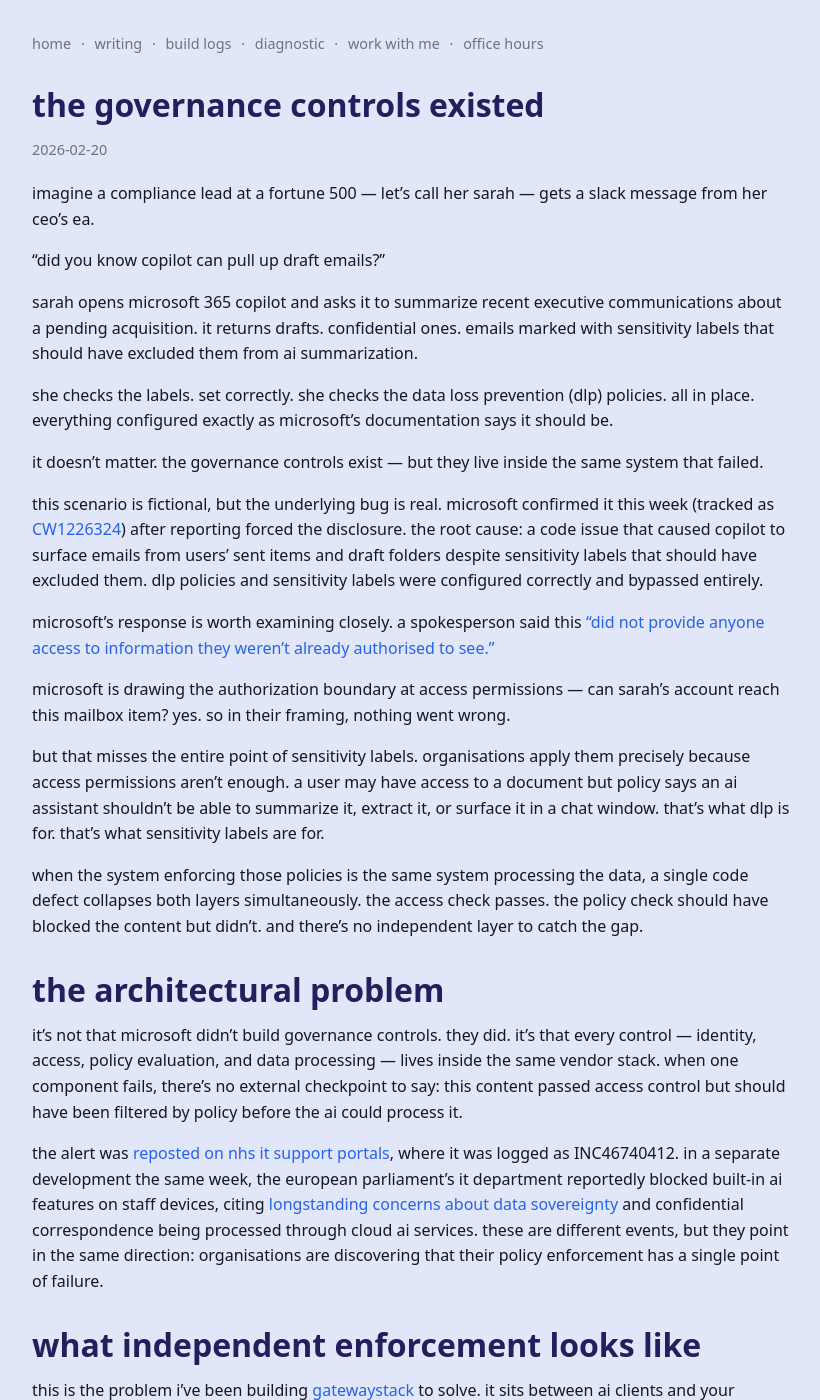
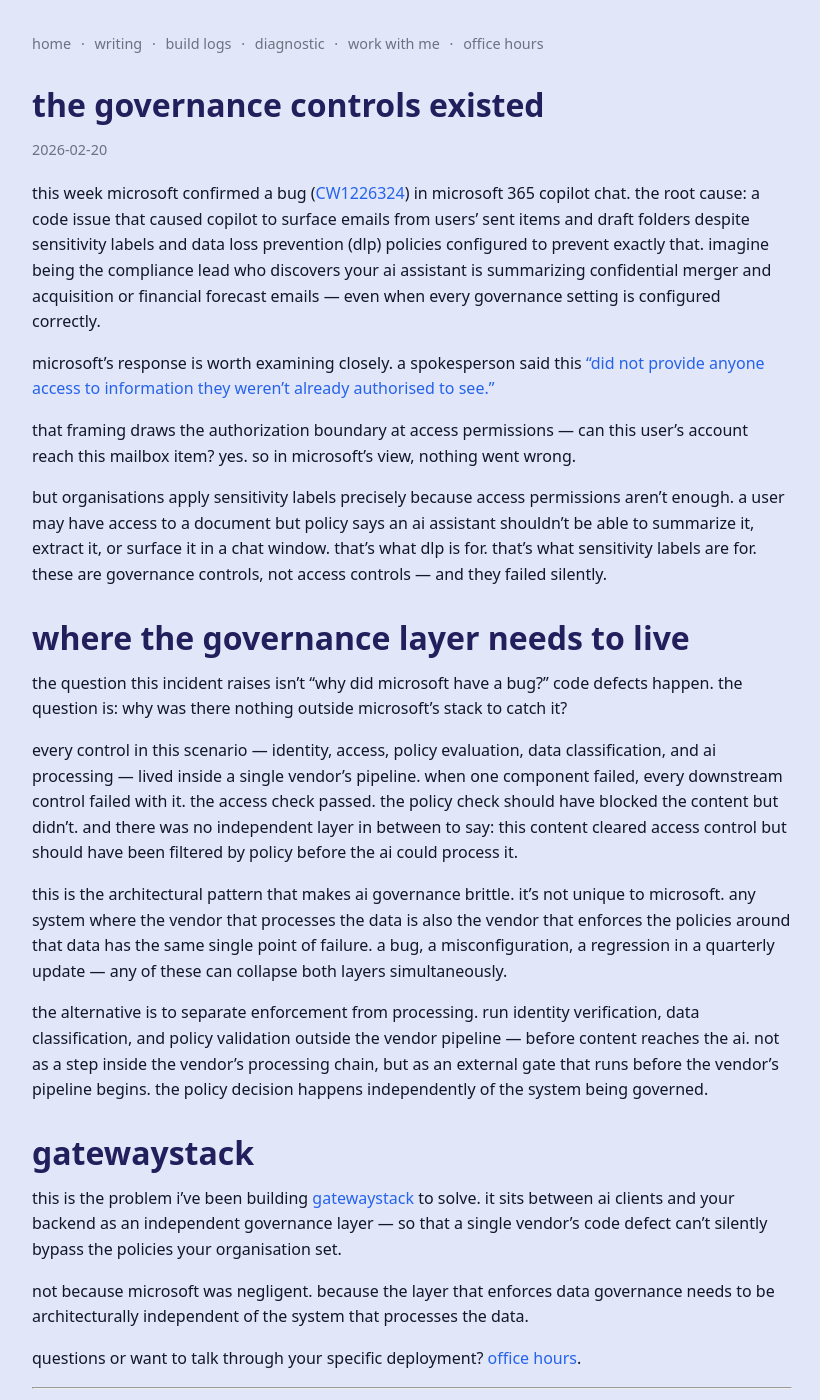
Before and after one commit to davidcrowe/reducibl.com, a Jekyll site: the page built from _posts/2026-02-20-copilot-governance-gap.md, in a window 1280 px wide and 1400 px high. Shown: the whole window, without its empty margins (228-1048 px from the left). Built offline with Jekyll 4.4.1, drawn with Linux system fonts in a browser that asks for light colours; some of the changed text lies outside the part shown.

Commit message:
tighten copilot post: cut orphaned NHS line, split gatewaystack section

```diff
--- a/_posts/2026-02-20-copilot-governance-gap.md
+++ b/_posts/2026-02-20-copilot-governance-gap.md
@@ -6,39 +6,29 @@ permalink: /copilot-governance-gap
 image: /assets/copilot-blog-header.png
 ---
 
-imagine a compliance lead at a fortune 500 — let's call her sarah — gets a slack message from her ceo's ea.
-
-"did you know copilot can pull up draft emails?"
-
-sarah opens microsoft 365 copilot and asks it to summarize recent executive communications about a pending acquisition. it returns drafts. confidential ones. emails marked with sensitivity labels that should have excluded them from ai summarization.
-
-she checks the labels. set correctly. she checks the data loss prevention (dlp) policies. all in place. everything configured exactly as microsoft's documentation says it should be.
-
-it doesn't matter. the governance controls exist — but they live inside the same system that failed.
-
-this scenario is fictional, but the underlying bug is real. microsoft confirmed it this week (tracked as [CW1226324](https://www.theregister.com/2026/02/18/microsoft_copilot_data_loss_prevention)) after reporting forced the disclosure. the root cause: a code issue that caused copilot to surface emails from users' sent items and draft folders despite sensitivity labels that should have excluded them. dlp policies and sensitivity labels were configured correctly and bypassed entirely.
+this week microsoft confirmed a bug ([CW1226324](https://www.theregister.com/2026/02/18/microsoft_copilot_data_loss_prevention)) in microsoft 365 copilot chat. the root cause: a code issue that caused copilot to surface emails from users' sent items and draft folders despite sensitivity labels and data loss prevention (dlp) policies configured to prevent exactly that. imagine being the compliance lead who discovers your ai assistant is summarizing confidential merger and acquisition or financial forecast emails — even when every governance setting is configured correctly.
 
 microsoft's response is worth examining closely. a spokesperson said this ["did not provide anyone access to information they weren't already authorised to see."](https://cybersecuritynews.com/microsoft-365-copilot-bug/)
 
-microsoft is drawing the authorization boundary at access permissions — can sarah's account reach this mailbox item? yes. so in their framing, nothing went wrong.
+that framing draws the authorization boundary at access permissions — can this user's account reach this mailbox item? yes. so in microsoft's view, nothing went wrong.
 
-but that misses the entire point of sensitivity labels. organisations apply them precisely because access permissions aren't enough. a user may have access to a document but policy says an ai assistant shouldn't be able to summarize it, extract it, or surface it in a chat window. that's what dlp is for. that's what sensitivity labels are for.
+but organisations apply sensitivity labels precisely because access permissions aren't enough. a user may have access to a document but policy says an ai assistant shouldn't be able to summarize it, extract it, or surface it in a chat window. that's what dlp is for. that's what sensitivity labels are for. these are governance controls, not access controls — and they failed silently.
 
-when the system enforcing those policies is the same system processing the data, a single code defect collapses both layers simultaneously. the access check passes. the policy check should have blocked the content but didn't. and there's no independent layer to catch the gap.
+## where the governance layer needs to live
 
-## the architectural problem
+the question this incident raises isn't "why did microsoft have a bug?" code defects happen. the question is: why was there nothing outside microsoft's stack to catch it?
 
-it's not that microsoft didn't build governance controls. they did. it's that every control — identity, access, policy evaluation, and data processing — lives inside the same vendor stack. when one component fails, there's no external checkpoint to say: this content passed access control but should have been filtered by policy before the ai could process it.
+every control in this scenario — identity, access, policy evaluation, data classification, and ai processing — lived inside a single vendor's pipeline. when one component failed, every downstream control failed with it. the access check passed. the policy check should have blocked the content but didn't. and there was no independent layer in between to say: this content cleared access control but should have been filtered by policy before the ai could process it.
 
-the alert was [reposted on nhs it support portals](https://cybersecuritynews.com/microsoft-365-copilot-bug/), where it was logged as INC46740412. in a separate development the same week, the european parliament's it department reportedly blocked built-in ai features on staff devices, citing [longstanding concerns about data sovereignty](https://cyberpress.org/microsoft-365-copilot-vulnerability-exposes-sensitive-emails-to-ai-summarization/) and confidential correspondence being processed through cloud ai services. these are different events, but they point in the same direction: organisations are discovering that their policy enforcement has a single point of failure.
+this is the architectural pattern that makes ai governance brittle. it's not unique to microsoft. any system where the vendor that processes the data is also the vendor that enforces the policies around that data has the same single point of failure. a bug, a misconfiguration, a regression in a quarterly update — any of these can collapse both layers simultaneously.
 
-## what independent enforcement looks like
+the alternative is to separate enforcement from processing. run identity verification, data classification, and policy validation outside the vendor pipeline — before content reaches the ai. not as a step inside the vendor's processing chain, but as an external gate that runs before the vendor's pipeline begins. the policy decision happens independently of the system being governed.
 
-this is the problem i've been building [gatewaystack](https://github.com/davidcrowe/GatewayStack) to solve. it sits between ai clients and your backend as an independent governance layer. identity verification, data classification, and policy validation all run outside the vendor pipeline — before any content reaches the llm. the policy check isn't a step inside the ai vendor's processing pipeline. it's an external gate that runs before the vendor's pipeline begins.
+## gatewaystack
 
-not because microsoft was negligent — code defects happen. because the layer that enforces data governance needs to be independent of the system that processes the data.
+this is the problem i've been building [gatewaystack](https://github.com/davidcrowe/GatewayStack) to solve. it sits between ai clients and your backend as an independent governance layer — so that a single vendor's code defect can't silently bypass the policies your organisation set.
 
-no compliance lead should need to trust that every vendor's code is flawless to know their sensitivity labels are enforced.
+not because microsoft was negligent. because the layer that enforces data governance needs to be architecturally independent of the system that processes the data.
 
 questions or want to talk through your specific deployment? [office hours](/build).
 
```
